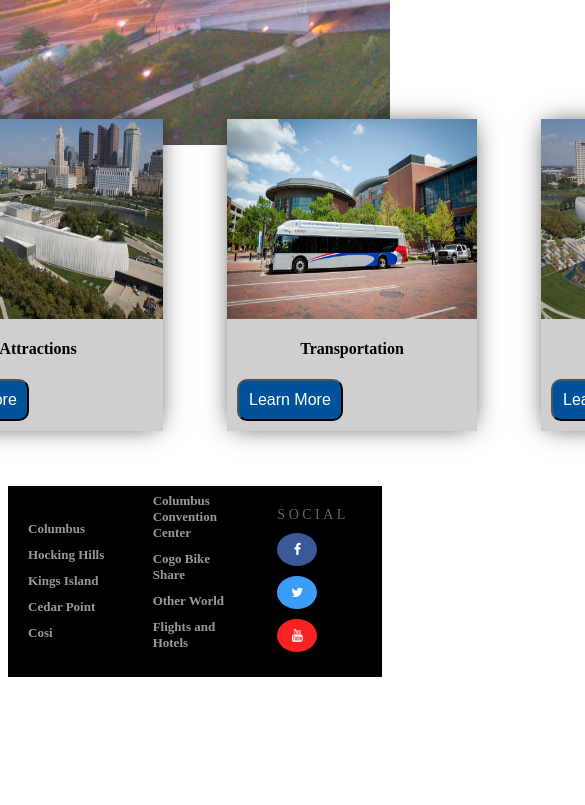
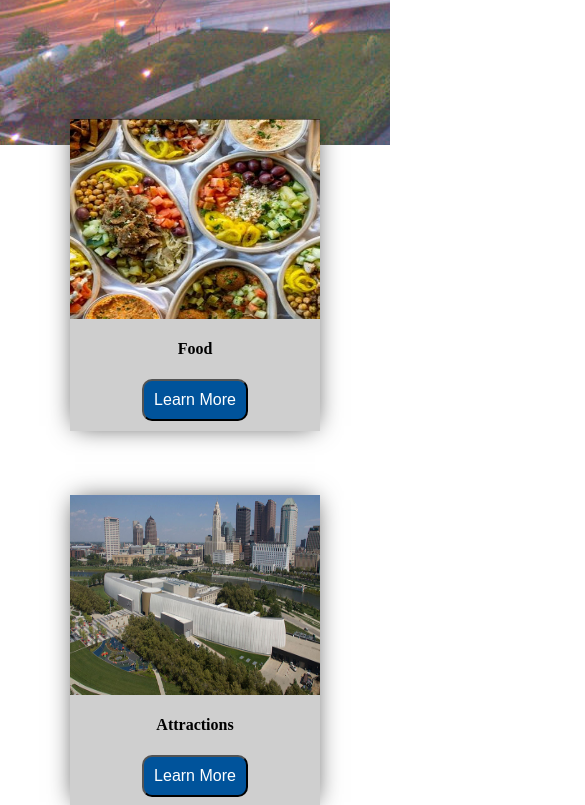
Before and after one commit to loner-Cat21/Ohio-finalProject, a website: page media/index.html in a window 390 px wide. Shown: the part 699-1504 px from the top of the page, 585 px wide, since content can reach past the window. Before the commit the page ends 1384 px from the top, so only its background shows below. Drawn offline with nearby package versions, Linux system fonts and the light colour scheme.

Commit message:
dgdfgfghghlkhuhfiydt

```diff
--- a/Css/MainStyle.css
+++ b/Css/MainStyle.css
@@ -267,6 +267,12 @@ Start your CSS here */
   width: 50%;
   padding: 5px;
 }
+@media only screen and (max-width: 500px) {
+  .cardContainer{
+    display: grid;
+    grid-template-columns: 1fr;
+  }
+}
 .card{
   display: grid;
   margin: 2rem;
--- a/media/index.html
+++ b/media/index.html
@@ -41,7 +41,9 @@
           <p class="cardText">Food
 
           </p>
-          <button class="buttonCard">Learn More</button>
+          <center>
+            <button class="buttonCard">Learn More</button>
+          </center>
         </div>
       </div>
 
@@ -54,7 +56,9 @@
           <p class="cardText">Attractions
 
           </p>
-          <button class="buttonCard">Learn More</button>
+          <center>
+            <button class="buttonCard">Learn More</button>
+          </center>
         </div>
       </div>
 
@@ -66,7 +70,9 @@
           <p class="cardText">Transportation
 
           </p>
-          <button class="buttonCard">Learn More</button>
+          <center>
+            <button class="buttonCard">Learn More</button>
+          </center>
         </div>
       </div>
 
@@ -79,7 +85,9 @@
           <p class="cardText">Attractions
 
           </p>
-          <button class="buttonCard">Learn More</button>
+          <center>
+            <button class="buttonCard">Learn More</button>
+          </center>
         </div>
       </div>
     </div>
```
